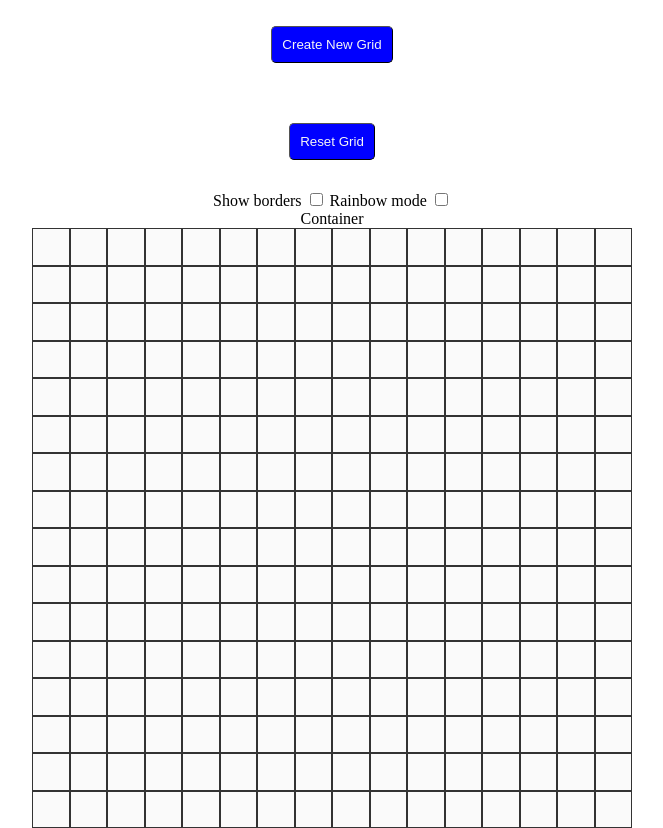
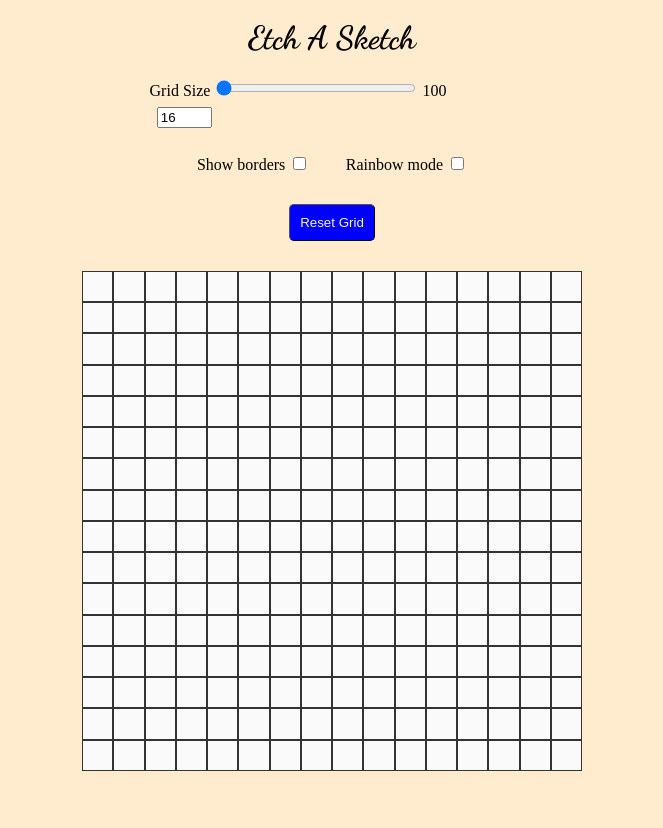
Before and after one commit to rajibmalik/etch-a-sketch, a plain HTML site: page index.html in a window 1280 px wide. Shown: the whole page, without its empty margins (308-971 px from the left). After the commit the page ends 800 px from the top, so only its background shows below. Drawn offline with Linux system fonts and the light colour scheme.

Commit message:
Styled components

```diff
--- a/etchasketch.js
+++ b/etchasketch.js
@@ -1,5 +1,4 @@
-const container = document.getElementById("container");
-const inputButton = document.getElementById("input-button");
+const gridContainer = document.getElementById("grid-container");
 const hideBordersButton = document.getElementById("hide-borders-button");
 const bordersCheckBox = document.getElementById("grid-toggle");
 const rainbowCheckBox = document.getElementById("rainbow-toggle");
@@ -8,15 +7,8 @@ const gridSizeSlider = document.getElementById("grid-size-slider");
 const gridSizeValue = document.getElementById("grid-size-value");
 const gridSizeNumber = document.getElementById("grid-size-number");
 let rainbowMode = false;
+const GRID_DIMENSION = 500;
 let gridSize = 0;
-
-inputButton.addEventListener("click", () => {
-  const userInput = prompt(
-    "Please enter the size of the grid (100 is the maximum)"
-  );
-
-  createGrid(userInput);
-});
 
 function createGrid(size) {
   gridSize = size;
@@ -27,7 +19,7 @@ function createGrid(size) {
 
   removeGrid();
 
-  cellSize = 600 / size;
+  cellSize = GRID_DIMENSION / size;
 
   for (let i = 0; i < size; i++) {
     const cellsContainer = document.createElement("div");
@@ -40,7 +32,7 @@ function createGrid(size) {
       div.style.width = `${cellSize}px`;
       cellsContainer.appendChild(div);
     }
-    container.appendChild(cellsContainer);
+    gridContainer.appendChild(cellsContainer);
   }
 
   addMouseoverListeners();
--- a/index.html
+++ b/index.html
@@ -4,12 +4,27 @@
     <meta charset="UTF-8" />
     <meta name="viewport" content="width=device-width, initial-scale=1.0" />
     <link rel="stylesheet" href="styles.css" />
+    <link rel="preconnect" href="https://fonts.googleapis.com" />
+    <link rel="preconnect" href="https://fonts.gstatic.com" crossorigin />
+    <link
+      href="https://fonts.googleapis.com/css2?family=Dancing+Script:wght@400..700&family=Poppins:wght@300;400;500;600&display=swap"
+      rel="stylesheet"
+    />
     <title>Document</title>
   </head>
   <body>
-    <div id="options">
+    <h1 id="title">Etch A Sketch</h1>
+    <div id="options-container">
+      <div id="grid-size-container">
+        <div>
           <label for="grid-size-slider">Grid Size</label>
-      <input type="range" id="grid-size-slider" min="16" max="100" value="16" />
+          <input
+            type="range"
+            id="grid-size-slider"
+            min="16"
+            max="100"
+            value="16"
+          />
           <span id="grid-size-value">100</span>
           <input
             type="number"
@@ -19,17 +34,26 @@
             value="16"
           />
         </div>
-    <button class="button" id="input-button">Create New Grid</button>
-    <button class="button" id="reset-button">Reset Grid</button>
+      </div>
+
       <div id="toggle-container">
+        <div>
           <label for="grid-toggle">Show borders</label>
           <input type="checkbox" id="grid-toggle" />
+        </div>
 
+        <div>
           <label for="rainbow-toggle">Rainbow mode</label>
           <input type="checkbox" id="rainbow-toggle" />
         </div>
+      </div>
+    </div>
 
-    <div id="container">Container</div>
+    <div id="reset-button-container">
+      <button class="button" id="reset-button">Reset Grid</button>
+    </div>
+
+    <div id="grid-container"></div>
     <script src="etchasketch.js"></script>
   </body>
 </html>
--- a/styles.css
+++ b/styles.css
@@ -4,8 +4,16 @@ body {
   justify-content: center;
   align-items: center;
   height: 100vh;
+  width: 100vw;
   margin: 0;
+  padding: 0;
   overflow: hidden;
+  background-color: blanchedalmond;
+}
+
+#title {
+  font-family: "Dancing Script", cursive;
+  font-weight: 900;
 }
 
 #container {
@@ -40,3 +48,34 @@ body {
 #grid-size-slider {
   width: 200px;
 }
+
+#grid-size-container {
+  display: flex;
+  flex-direction: column;
+  justify-content: center;
+  align-items: center;
+}
+
+#grid-size-number {
+  margin: 2%;
+  width: 13%;
+}
+
+#toggle-container {
+  display: flex;
+  justify-content: center;
+  align-items: center;
+  margin-top: 5%;
+
+  gap: 10%;
+}
+
+#reset-button-container {
+  display: flex;
+  justify-content: center;
+  align-items: center;
+}
+
+#grid-container {
+  margin-bottom: 2.5%;
+}
```
Lines whose indentation alone changed are shown as unchanged.
